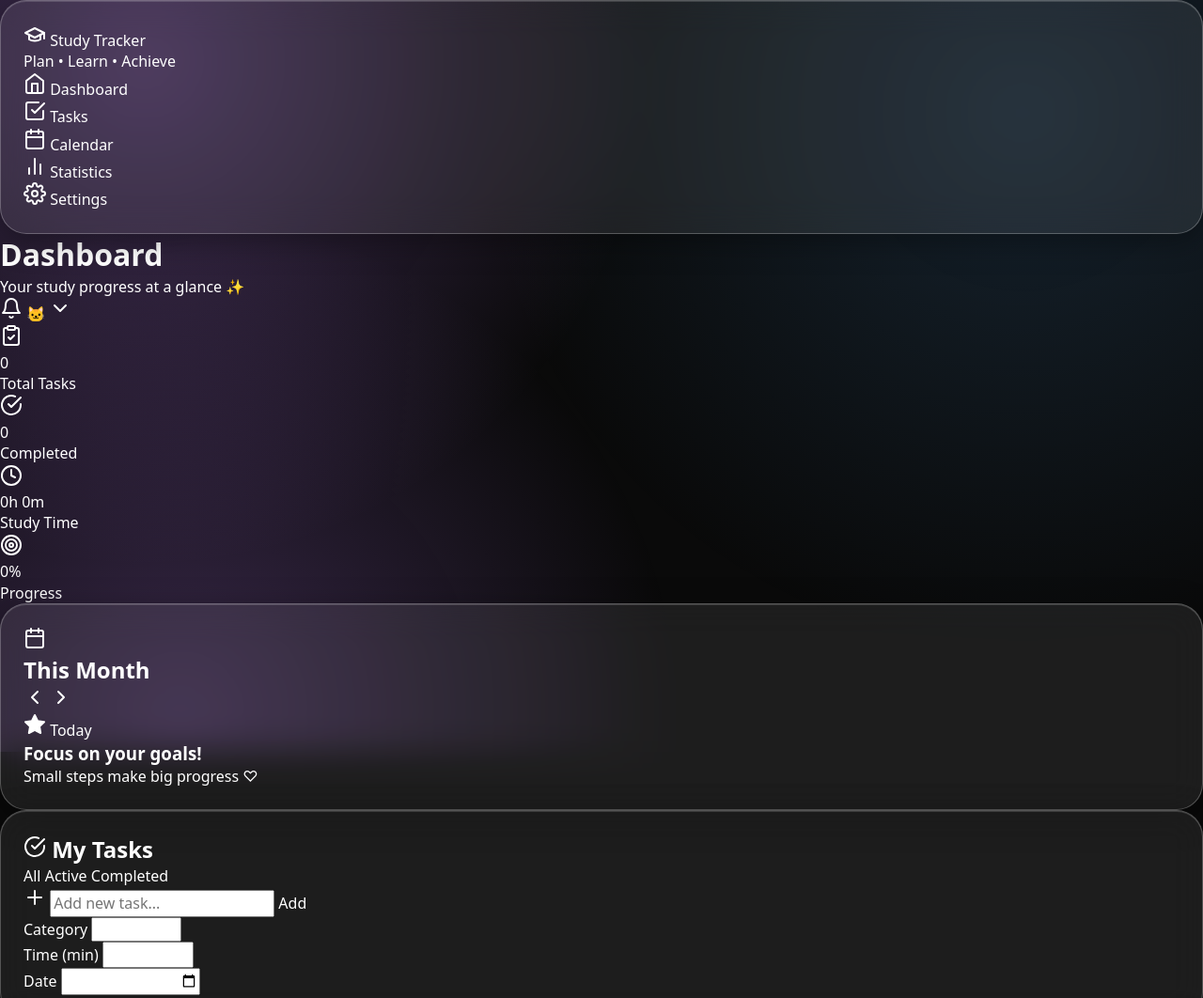
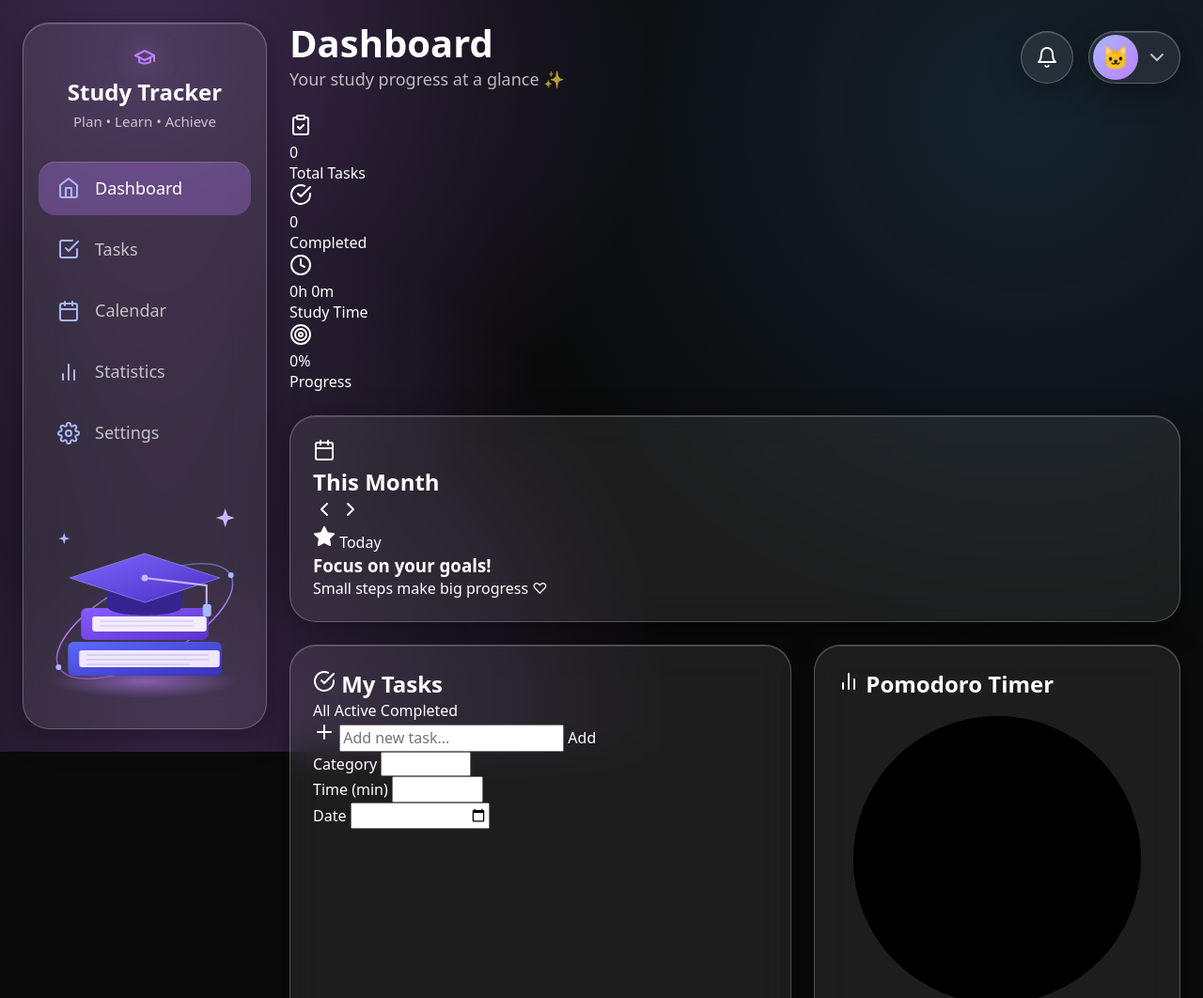
Before and after one commit to mariiaherasymiukdev-bit/study-tracker, a website built with Parcel: page src/index.html in a window 1280 px wide. Shown: the top 1062 px of the page at 94% size. Built offline with nearby package versions, Linux system fonts and the light colour scheme.

Commit message:
Stage 4: sidebar, header, dashboard layout

```diff
--- a/src/index.html
+++ b/src/index.html
@@ -350,8 +350,13 @@
           </ul>
         </nav>
 
-        <!-- Декоративна ілюстрація (книги й шапка), додамо на Stage 4 -->
-        <div class="sidebar__illustration" aria-hidden="true"></div>
+        <img
+          class="sidebar__illustration"
+          src="./assets/images/study-illustration.svg"
+          alt=""
+          width="220"
+          height="240"
+        />
       </aside>
 
       <!-- ========== MAIN ========== -->
--- a/src/styles/components/_header.scss
+++ b/src/styles/components/_header.scss
@@ -0,0 +1,71 @@
+@use "../utils/vars" as *;
+@use "../utils/mixins" as *;
+
+.header {
+  display: flex;
+  align-items: center;
+  justify-content: space-between;
+  gap: 1rem;
+
+  &__title {
+    font-size: 2.5rem;
+    font-weight: 700;
+    line-height: 1.1;
+  }
+
+  &__subtitle {
+    margin-top: 0.25rem;
+    font-size: 1.125rem;
+    color: $color-text-muted;
+  }
+
+  &__actions {
+    display: flex;
+    align-items: center;
+    gap: 1rem;
+  }
+
+  // Кнопка сповіщень і кнопка користувача мають однаковий скляний вигляд
+  &__bell,
+  &__user {
+    @include glass($radius-pill);
+
+    display: flex;
+    align-items: center;
+    height: 3.5rem;
+    transition:
+      background $transition,
+      border-color $transition;
+
+    &:hover {
+      background: $glass-bg-strong;
+      border-color: $glass-border-strong;
+    }
+  }
+
+  &__bell {
+    justify-content: center;
+    width: 3.5rem;
+  }
+
+  &__user {
+    gap: 0.5rem;
+    padding: 0.25rem 0.75rem 0.25rem 0.25rem;
+  }
+
+  &__avatar {
+    display: grid;
+    place-items: center;
+    width: 3rem;
+    height: 3rem;
+    font-size: 1.5rem;
+    background: linear-gradient(135deg, $color-lavender, $color-purple);
+    border-radius: 50%;
+  }
+
+  &__chevron {
+    width: 1.25rem;
+    height: 1.25rem;
+    color: $color-text-muted;
+  }
+}
--- a/src/styles/components/_sidebar.scss
+++ b/src/styles/components/_sidebar.scss
@@ -0,0 +1,95 @@
+@use "../utils/vars" as *;
+
+.sidebar {
+  position: fixed;
+  top: $layout-gap;
+  bottom: $layout-gap;
+  left: $layout-gap;
+  display: flex;
+  flex-direction: column;
+  width: $sidebar-width;
+  padding: 1.5rem 1rem; // перекриває padding зі спільного правила в _cards.scss
+  overflow: hidden;
+
+  &__logo {
+    display: flex;
+    flex-direction: column;
+    align-items: center;
+    align-self: center;
+    gap: 0.5rem;
+  }
+
+  &__logo-icon {
+    width: 3.5rem;
+    height: 3.5rem;
+    color: $color-purple;
+    filter: drop-shadow(0 0 12px rgba($color-purple, 0.6));
+  }
+
+  &__title {
+    font-size: 1.5rem;
+    font-weight: 700;
+  }
+
+  &__subtitle {
+    margin-top: 0.25rem;
+    font-size: 0.9375rem;
+    text-align: center;
+    color: $color-text-muted;
+  }
+
+  &__nav {
+    flex-shrink: 0;
+    margin-top: 2rem;
+  }
+
+  // Ілюстрація притиснута донизу й може стискатись на низьких екранах
+  &__illustration {
+    flex: 0 1 auto;
+    width: 100%;
+    min-height: 0;
+    margin-top: auto;
+    object-fit: contain;
+    object-position: center bottom;
+  }
+}
+
+.nav {
+  display: grid;
+  gap: 0.5rem;
+
+  &__link {
+    display: flex;
+    align-items: center;
+    gap: 1rem;
+    width: 100%;
+    padding: 1rem 1.25rem;
+    font-size: 1.125rem;
+    font-weight: 500;
+    text-align: left;
+    color: $color-text-muted;
+    border-radius: $radius-md;
+    transition:
+      background $transition,
+      color $transition;
+
+    &:not(.nav__link--active):not(:disabled):hover {
+      background: $glass-bg;
+      color: $color-text;
+    }
+
+    &:disabled {
+      cursor: default;
+    }
+
+    &--active {
+      background: rgba($color-purple, 0.3);
+      box-shadow: $shadow-highlight;
+      color: $color-text;
+    }
+  }
+
+  &__icon {
+    color: $color-lavender;
+  }
+}
--- a/src/styles/main.scss
+++ b/src/styles/main.scss
@@ -1,6 +1,7 @@
 @use "utils/vars" as *;
 @use "components/cards";
-
+@use "components/sidebar";
+@use "components/header";
 // Reset
 *,
 *::before,
@@ -89,6 +90,28 @@ body {
   outline-offset: 2px;
 }
 
+// Layout
+.dashboard {
+  display: grid;
+  grid-template-columns: minmax(0, $content-max-width);
+  justify-content: center;
+  gap: $layout-gap;
+  margin-left: $sidebar-width + $layout-gap * 2;
+  padding: $layout-gap $layout-gap $layout-gap 0;
+
+  &__bottom {
+    display: grid;
+    grid-template-columns: minmax(0, 1.37fr) minmax(0, 1fr);
+    gap: $layout-gap;
+  }
+
+  &__side {
+    display: grid;
+    grid-template-rows: 1fr auto;
+    gap: 1rem;
+  }
+}
+
 // Utilities
 .icon {
   flex-shrink: 0;
--- a/src/styles/utils/_vars.scss
+++ b/src/styles/utils/_vars.scss
@@ -4,6 +4,7 @@ $color-purple: #be7eff;
 $color-blue: #56b0ff;
 $color-text: #ffffff;
 $color-text-muted: rgba(255, 255, 255, 0.7);
+$color-lavender: #a8b8ff;
 
 // Glass
 $glass-bg: rgba(255, 255, 255, 0.08);
@@ -18,6 +19,12 @@ $shadow-highlight: inset 0 1px 0 rgba(255, 255, 255, 0.15);
 $radius-lg: 28px;
 $radius-md: 18px;
 $transition: 0.3s ease;
+$radius-pill: 999px;
+
+// Layout
+$sidebar-width: 260px;
+$layout-gap: 24px;
+$content-max-width: 1180px;
 
 // Typography
 $font-main: "Inter Variable", system-ui, -apple-system, "Segoe UI", sans-serif;
```
Also changed, not shown: src/assets/images/study-illustration.svg (added).
